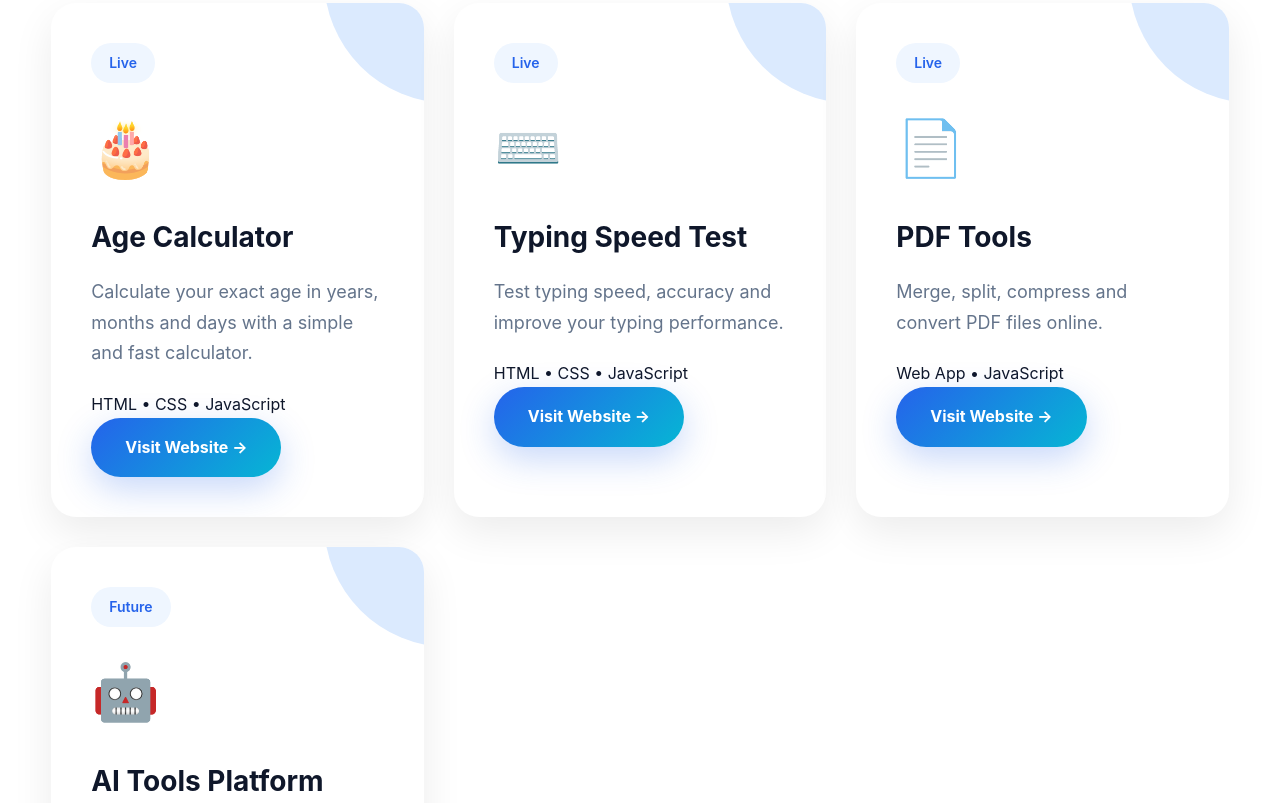
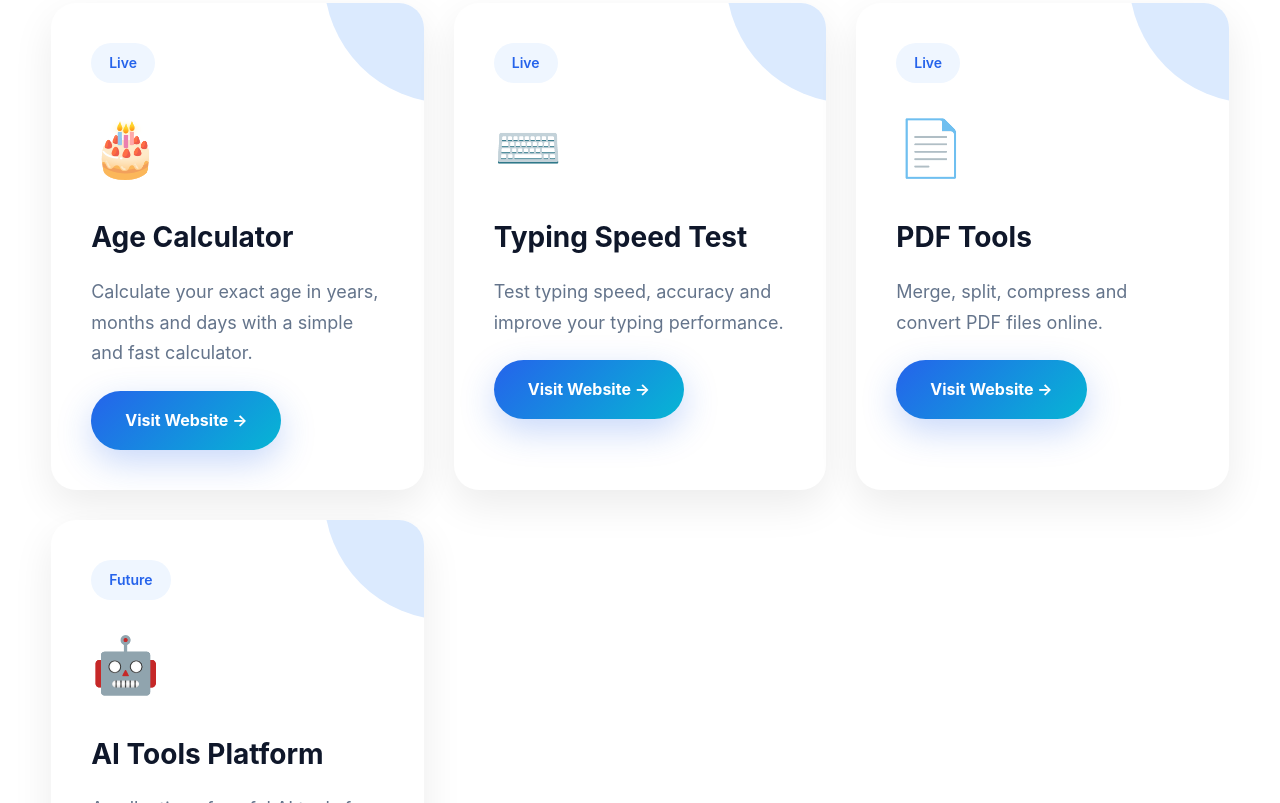
Before and after one commit to karan86512/karanmorehub, a plain HTML site: page projects.html in a window 1280 px wide. Shown: the part 1063-1866 px from the top of the page. Drawn offline with Linux system fonts and the light colour scheme.

Commit message:
Update projects.html

```diff
--- a/projects.html
+++ b/projects.html
@@ -306,16 +306,6 @@ a simple and fast calculator.
 
 </p>
 
-
-
-<div class="project-tech">
-
-HTML • CSS • JavaScript
-
-</div>
-
-
-
 <a href="https://age-calculator-pro.karanmorehub.com/" class="btn primary">
 
 Visit Website →
@@ -368,16 +358,6 @@ performance.
 
 </p>
 
-
-
-<div class="project-tech">
-
-HTML • CSS • JavaScript
-
-</div>
-
-
-
 <a href="https://typemaster-pro.karanmorehub.com/" class="btn primary">
 
 Visit Website →
@@ -427,16 +407,6 @@ Merge, split, compress and
 convert PDF files online.
 
 </p>
-
-
-
-<div class="project-tech">
-
-Web App • JavaScript
-
-</div>
-
-
 
 <a href="https://pdf-master.karanmorehub.com/"  class="btn primary">
 
```
